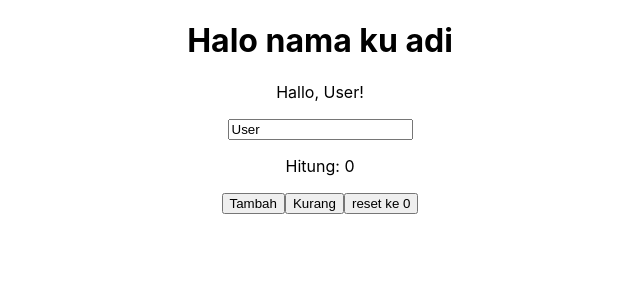
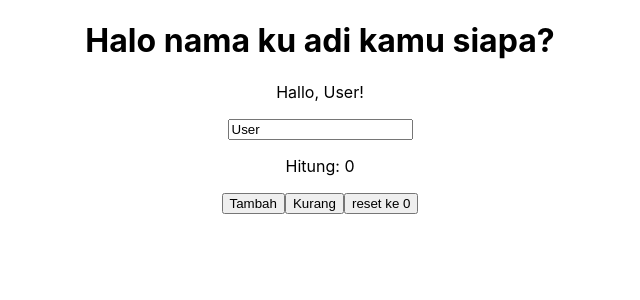
Before and after one commit to mnhmuhammadnurhadi-7/testing-belajar, a React (Create React App) app: page / in a window 1280 px wide. Shown: the top 300 px of the page, without its empty margins (320-960 px from the left). Built offline with nearby package versions, Linux system fonts and the light colour scheme.

Commit message:
penyempurnaan

```diff
--- a/src/App.js
+++ b/src/App.js
@@ -7,7 +7,7 @@ function App() {
   const [name, setName] = useState('User');
   return (
     <div className="App">
-    <h1>Halo nama ku adi
+    <h1>Halo nama ku adi kamu siapa?
     </h1>
     <p>Hallo, {name}!</p>
     <input
```
